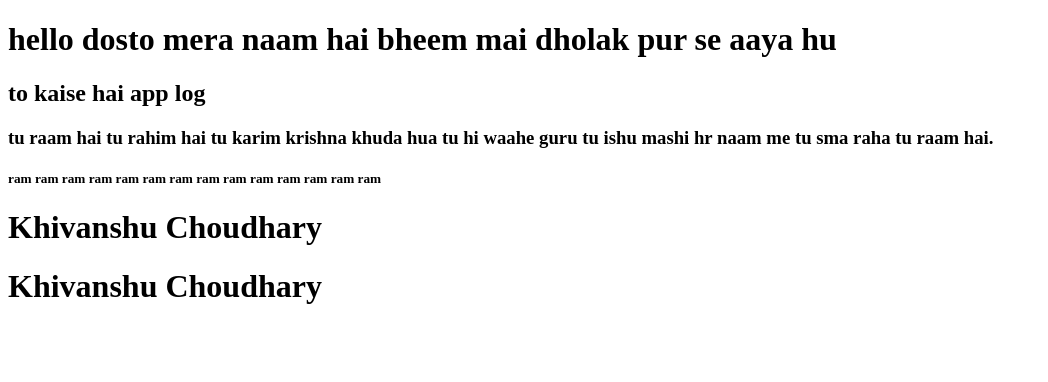
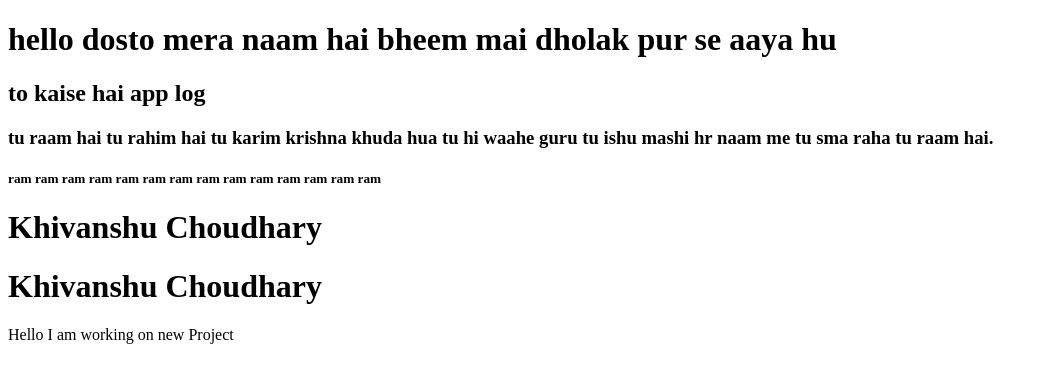
Before and after one commit to Khivanshu/New, a plain HTML site: page index.html in a window 1280 px wide. Shown: the whole page, without its empty margins (0-1048 px from the left). Drawn offline with Linux system fonts and the light colour scheme.

Commit message:
try new changes

```diff
--- a/index.html
+++ b/index.html
@@ -13,5 +13,6 @@
     <h5>ram ram ram ram ram ram ram ram ram ram ram ram ram ram </h5>
     <h1>Khivanshu Choudhary</h1>
     <h1>Khivanshu Choudhary</h1>
+    <p>Hello I am working on new Project</p>
 </body>
 </html>
```
